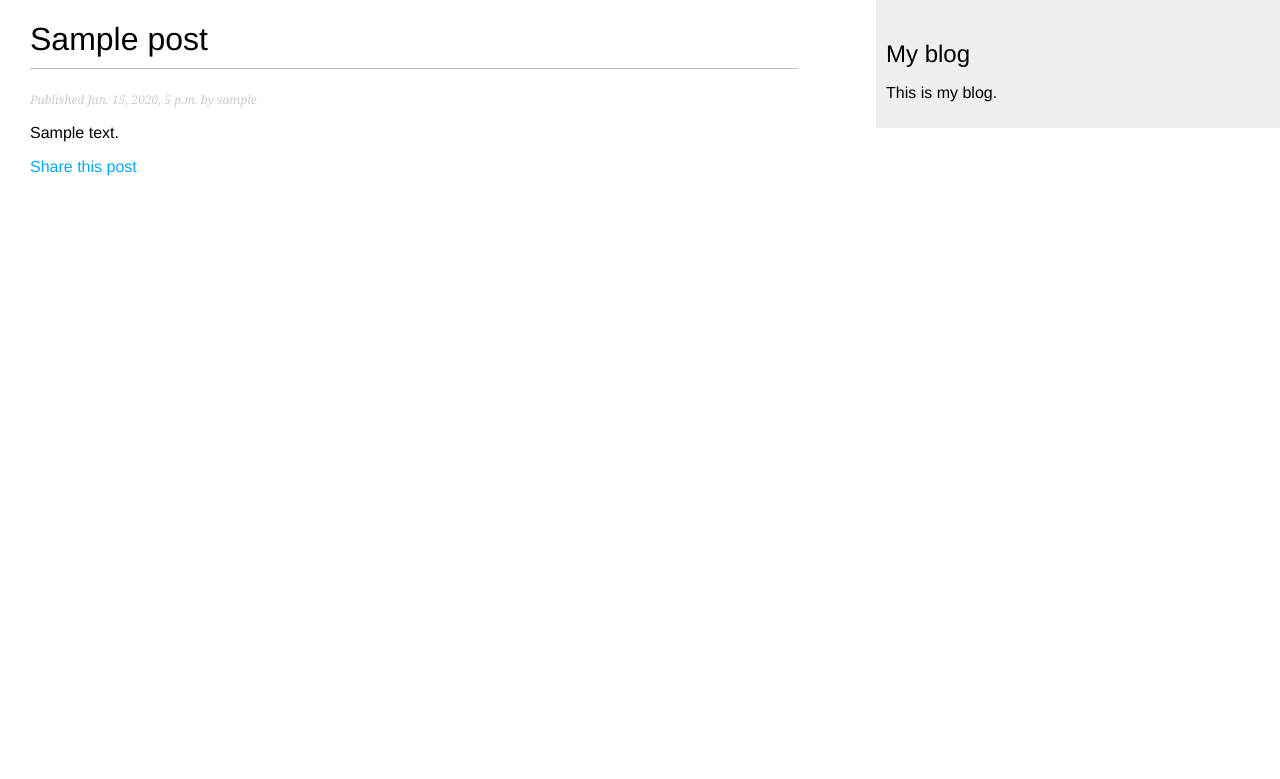
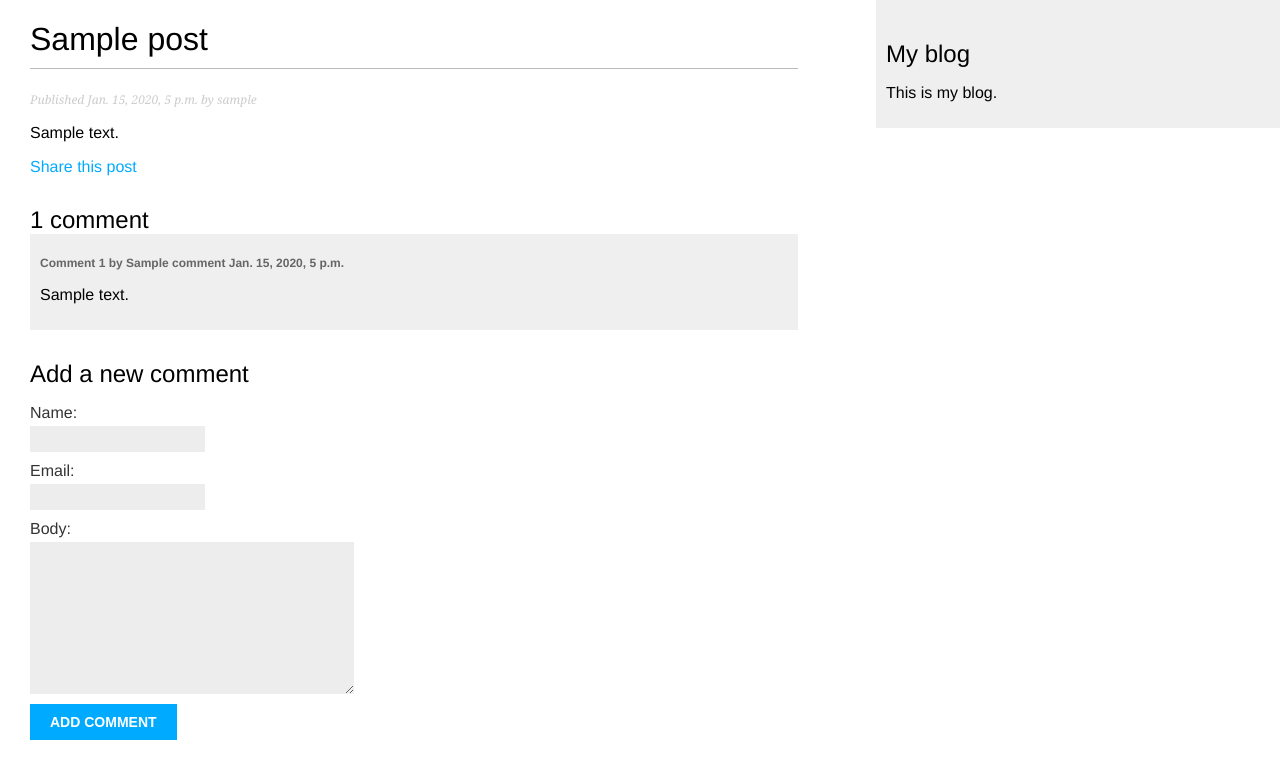
Before and after one commit to judascrow/django-blog, a Django app: a page that uses templates/blog/post/detail.html in a window 1280 px wide. Shown: the top 779 px of the page. Run offline with Django 3.2, Linux system fonts and the light colour scheme; tables that the repository leaves empty hold one stand-in row (values such as "Sample post").

Commit message:
[Add] Creating a comment system

```diff
--- a/blog/forms.py
+++ b/blog/forms.py
@@ -1,4 +1,5 @@
 from django import forms
+from .models import Comment
 
 
 class EmailPostForm(forms.Form):
@@ -7,3 +8,9 @@ class EmailPostForm(forms.Form):
     to = forms.EmailField()
     comments = forms.CharField(required=False,
                                widget=forms.Textarea)
+
+
+class CommentForm(forms.ModelForm):
+    class Meta:
+        model = Comment
+        fields = ('name', 'email', 'body')
--- a/blog/models.py
+++ b/blog/models.py
@@ -42,3 +42,21 @@ class Post(models.Model):
                        args=[self.publish.year,
                              self.publish.month,
                              self.publish.day, self.slug])
+
+
+class Comment(models.Model):
+    post = models.ForeignKey(Post,
+                             on_delete=models.CASCADE,
+                             related_name='comments')
+    name = models.CharField(max_length=80)
+    email = models.EmailField()
+    body = models.TextField()
+    created = models.DateTimeField(auto_now_add=True)
+    updated = models.DateTimeField(auto_now=True)
+    active = models.BooleanField(default=True)
+
+    class Meta:
+        ordering = ('created',)
+
+    def __str__(self):
+        return f'Comment by {self.name} on {self.post}'
--- a/blog/views.py
+++ b/blog/views.py
@@ -2,8 +2,8 @@ from django.shortcuts import render, get_object_or_404
 from django.core.paginator import Paginator, EmptyPage, PageNotAnInteger
 from django.views.generic import ListView
 from django.core.mail import send_mail
-from .models import Post
-from .forms import EmailPostForm
+from .models import Post, Comment
+from .forms import EmailPostForm, CommentForm
 
 
 class PostListView(ListView):
@@ -37,9 +37,31 @@ def post_detail(request, year, month, day, post):
                              publish__year=year,
                              publish__month=month,
                              publish__day=day)
+
+    # List of active comments for this post
+    comments = post.comments.filter(active=True)
+
+    new_comment = None
+
+    if request.method == 'POST':
+        # A comment was posted
+        comment_form = CommentForm(data=request.POST)
+        if comment_form.is_valid():
+            # Create Comment object but don't save to database yet
+            new_comment = comment_form.save(commit=False)
+            # Assign the current post to the comment
+            new_comment.post = post
+            # Save the comment to the database
+            new_comment.save()
+    else:
+        comment_form = CommentForm()
+
     return render(request,
                   'blog/post/detail.html',
-                  {'post': post})
+                  {'post': post,
+                   'comments': comments,
+                   'new_comment': new_comment,
+                   'comment_form': comment_form})
 
 
 def post_share(request, post_id):
--- a/templates/blog/post/detail.html
+++ b/templates/blog/post/detail.html
@@ -8,4 +8,32 @@
         Share this post
     </a>
 </p>
+{% with comments.count as total_comments %}
+    <h2>
+        {{ total_comments }} comment{{ total_comments|pluralize }}
+    </h2>
+{% endwith %}
+{% for comment in comments %}
+    <div class="comment">
+        <p class="info">
+            Comment {{ forloop.counter }} by {{ comment.name }}
+            {{ comment.created }}
+        </p>
+        {{ comment.body|linebreaks }}
+    </div>
+    {% empty %}
+    <p>There are no comments yet.</p>
+{% endfor %}
+
+{% if new_comment %}
+    <h2>Your comment has been added.</h2>
+{% else %}
+    <h2>Add a new comment</h2>
+    <form method="post">
+        {{ comment_form.as_p }}
+        {% csrf_token %}
+        <p><input type="submit" value="Add comment"></p>
+    </form>
+{% endif %}
+
 {% endblock %}
```
Also changed, not shown: blog/admin.py (+8 -1 lines), blog/migrations/0002_comment.py (added).
